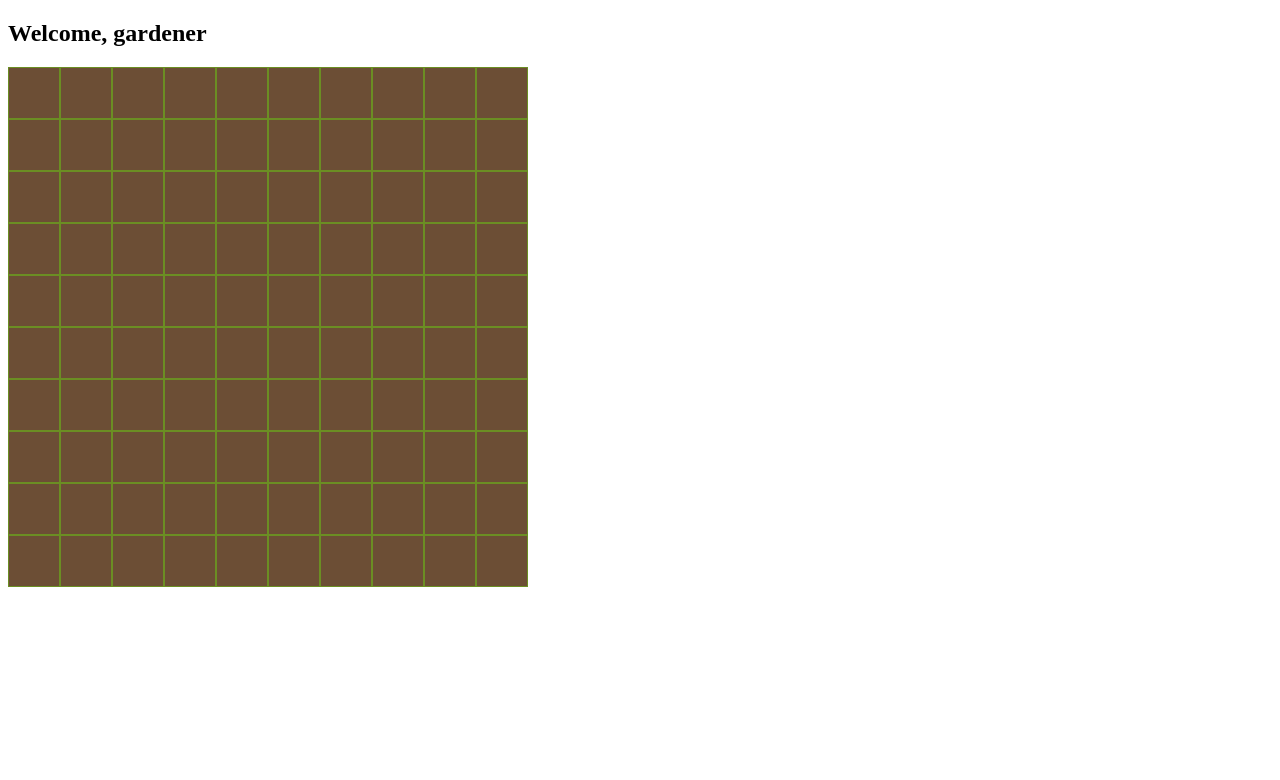
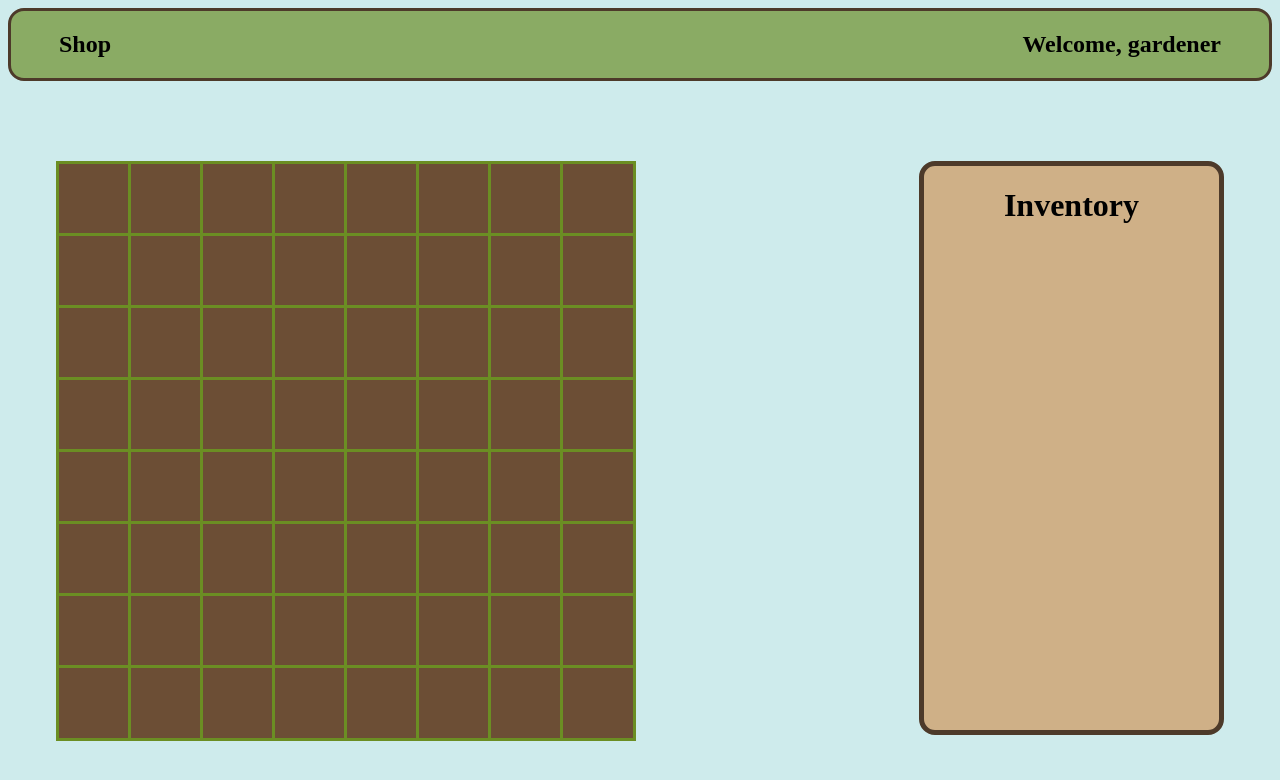
Before and after one commit to lreboseno22/Bloom-Room, a plain HTML site: page pages/garden.html in a window 1280 px wide. Drawn offline with Linux system fonts and the light colour scheme.

Commit message:
Added some styling

```diff
--- a/pages/garden.html
+++ b/pages/garden.html
@@ -9,10 +9,15 @@
 </head>
 <body>
     <nav id="navbar">
+        <h1 id="shopBtn">Shop</h1>
         <h1 id="greeting">Welcome, <span id="playerName"></span></h1>
     </nav>
     <main>
         <div id="gardenGrid"></div>
+        <div id="shed">
+            <h1>Inventory</h3>
+            <ul id="seeds"></ul>
+        </div>
     </main>
 </body>
 </html>
--- a/scripts/script.js
+++ b/scripts/script.js
@@ -20,8 +20,8 @@ if (playerNameEl) {
 
     // Dynamically create garden
     const gardenGrid = document.getElementById("gardenGrid");
-    const rows = 10;
-    const cols = 10;
+    const rows = 8;
+    const cols = 8;
 
     for (let r = 0; r < rows; r++) {
         for (let c = 0; c < cols; c++) {
@@ -38,7 +38,6 @@ if (playerNameEl) {
                     cell.textContent = ""; //remove seed
                 }
             })
-
             gardenGrid.appendChild(cell);
         }
     }
--- a/styles/garden.css
+++ b/styles/garden.css
@@ -1,18 +1,54 @@
+body {
+    background-color: rgba(175, 223, 224, 0.61);
+}
+
+#navbar {
+    display: flex;
+    justify-content: space-between;
+    border: 3px solid #4d3a2a;
+    background-color: #6a8e23ac;
+    border-radius: 1rem;
+}
+
+#shopBtn {
+    margin-left: 3rem;
+}
+
+#greeting {
+    margin-right: 3rem;
+}
+
+main {
+    margin-top: 5rem;
+    display: flex;
+    justify-content: space-between;
+}
+
+#shed {
+    margin-right: 3rem;
+    padding: 5rem;
+    padding-top: 0;
+    border: 5px solid #4d3a2a;
+    background-color: rgb(207, 176, 135);
+    border-radius: 1rem;
+}
+
 #gardenGrid {
     display: grid;
-    grid-template-columns: repeat(10, 50px);
-    grid-template-rows: repeat(10, 50px);
+    grid-template-columns: repeat(8, 70px);
+    grid-template-rows: repeat(8, 70px);
     gap: 2px;
+    margin-left: 3rem;
 }
 
 .cell {
-    width: 50px;
-    height: 50px;
+    width: 70px;
+    height: 70px;
     background-color: #6c4e35;
-    border: 1px solid #6b8e23;
+    border: 3px solid #6b8e23;
     cursor: pointer;
     display: flex;
     justify-content: center;
     align-items: center;
-    font-size: 0.8rem;
+    font-size: 2rem;
 }
```
Also changed, not shown: pages/shed.html (deleted).
